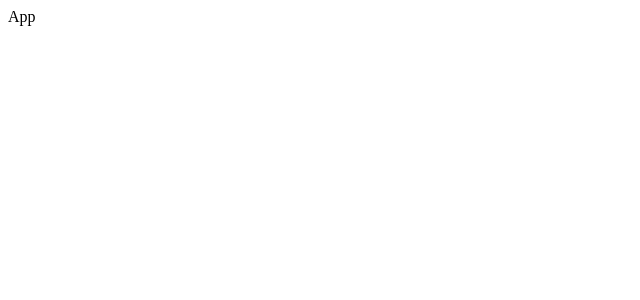
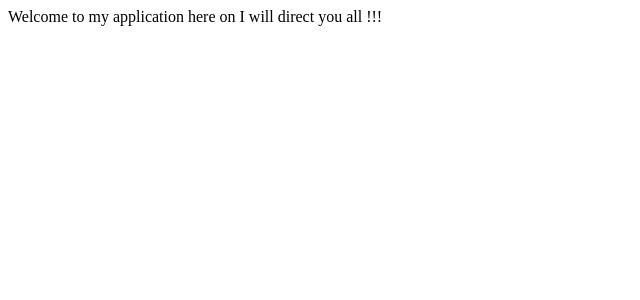
Before and after one commit to Himanshu12145/Find-Your-Movie, a React (Create React App) app: page / in a window 1280 px wide. Shown: the top 300 px of the page, without its empty margins (0-640 px from the left). Built offline with nearby package versions, Linux system fonts and the light colour scheme.

Commit message:
Basic file and node configuration

```diff
--- a/src/components/App.jsx
+++ b/src/components/App.jsx
@@ -1,7 +1,7 @@
 import React from "react";
 
 const App = () => {
-  return <div style={{ color: "#000000" }}>App</div>;
+  return <div>Welcome to my application here on I will direct you all !!!</div>;
 };
 
 export default App;
```
Also changed, not shown: package.json (+14 -7 lines), 1 other file (tests, documents, lock files or other folders).
